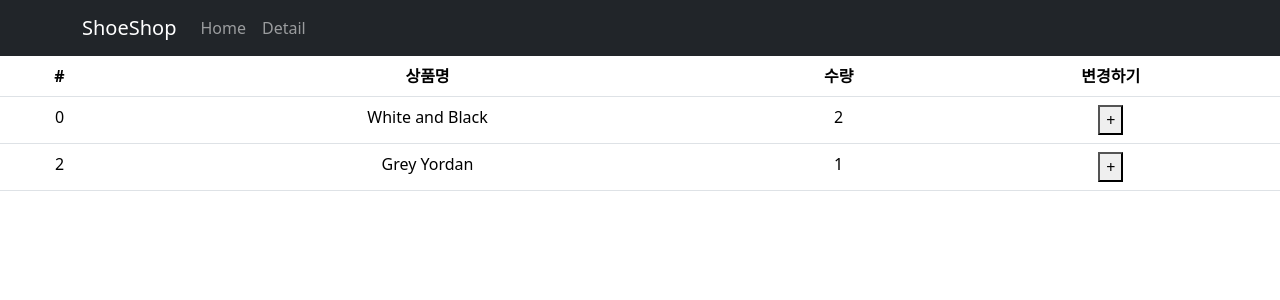
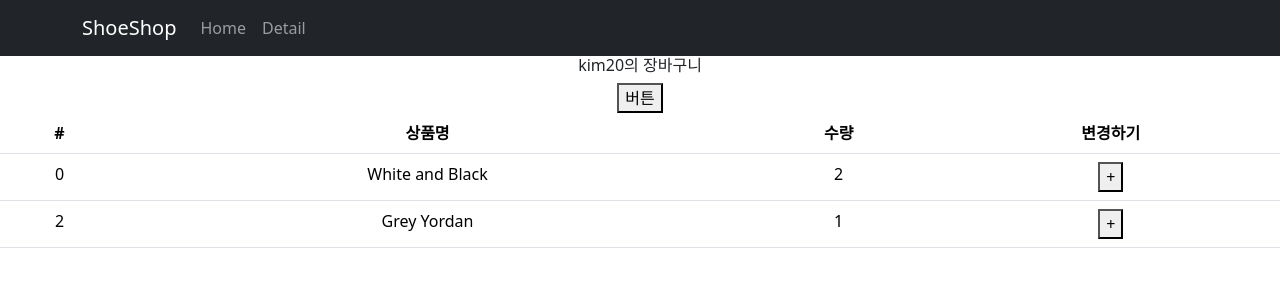
Before and after one commit to wnstndks/React, a React (Create React App) app in the folder shop/: page /cart in a window 1280 px wide. Shown: the top 300 px of the page. Built offline with nearby package versions, Linux system fonts and the light colour scheme.

Commit message:
object age 변경

```diff
--- a/shop/src/routes/Cart.js
+++ b/shop/src/routes/Cart.js
@@ -2,12 +2,12 @@
 import { useDispatch, useSelector } from "react-redux";
 
 // state변경하기 위해 만든 함수 import 해서 사용
-import { changeName } from "./../store.js";
+import { changeName,changeAge } from "./../store.js";
 
 function Cart() {
   // store에 있던 componente가져다쓰기
   let state = useSelector((state) => {
-    return state.cart;
+    return state;
   });
   console.log(state);
 
@@ -19,8 +19,13 @@
 
   // 컴포넌트간 공유가 필요없으면 그냥 useState() 쓰는게 좋음
   return (
+
     // Redux사용시 컴포넌트들이 props없이 state공유가능
     <div>
+      <h6>{state.user.name}{state.user.age}의 장바구니</h6>
+      <button onClick={()=>{
+        dispatch(changeAge())
+      }}>버튼</button>
       <Table>
         <thead>
           <tr>
@@ -32,7 +37,7 @@
           </tr>
         </thead>
         <tbody>
-          {state.map((a, i) => (
+          {state.cart.map((a, i) => (
             <tr key={i}>
               <td>{a.id}</td>
               <td>{a.name}</td>
--- a/shop/src/store.js
+++ b/shop/src/store.js
@@ -11,20 +11,24 @@
   // initialState : '실제state의값'
 
   name:'user',
-  initialState:'kim',
+  initialState:{name: 'kim',age:20},
 
   // Redux의 state 변경하는법 - state 수정해주는 함수만들고
   // 원할 때 그 함수 실행해달라고 store.js에 요청
   reducers : {
     changeName(state){
       // 위의 state 수정하는 함수 - 작명은 내맘대로
-      return 'john kim' + state
-    },
+      // return {name:'park',age:20}
+      // array나 object의 경우 직접 수정해도 state 변경됨
+      state.name='park'
+    }, changeAge(state){
+      state.age+=1
+    }
     // 함수1(){}
   }
 })
 // 만든함수 export해야함
-export let { changeName } = user.actions
+export let { changeName,changeAge } = user.actions
 
 let stock = createSlice({
   name:'stock',
```
